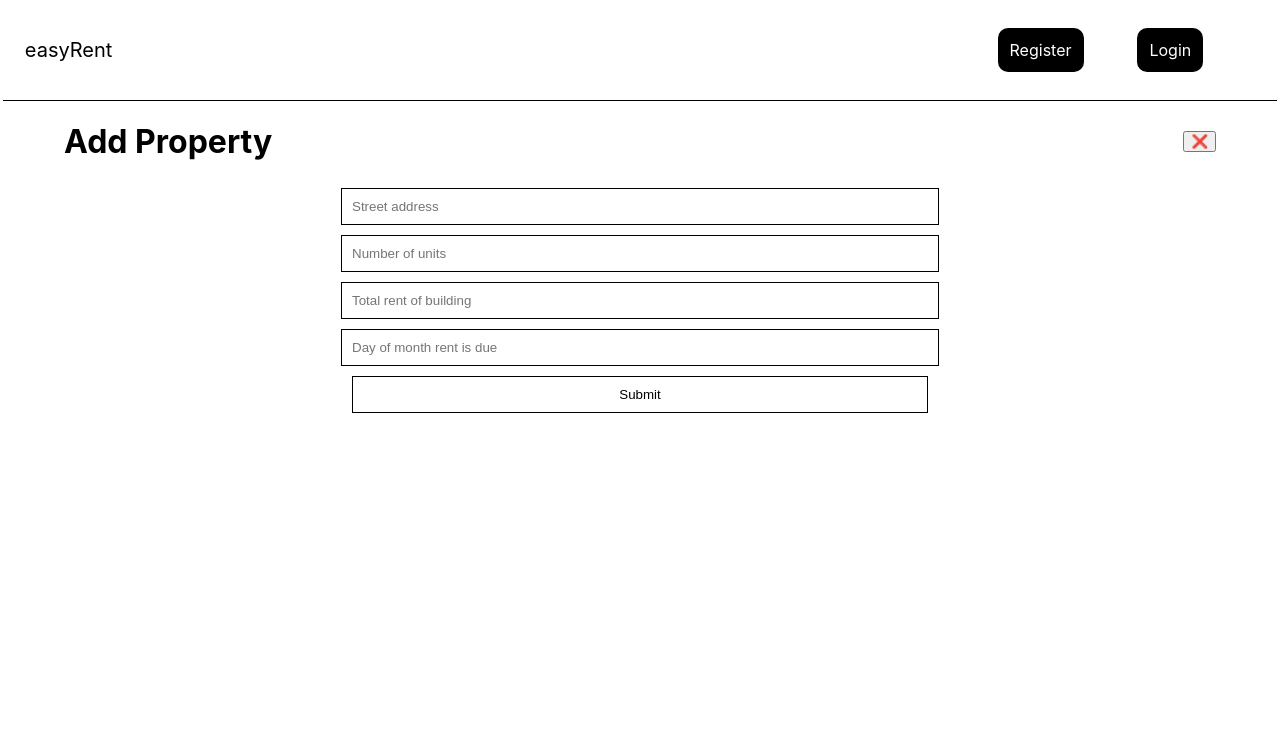
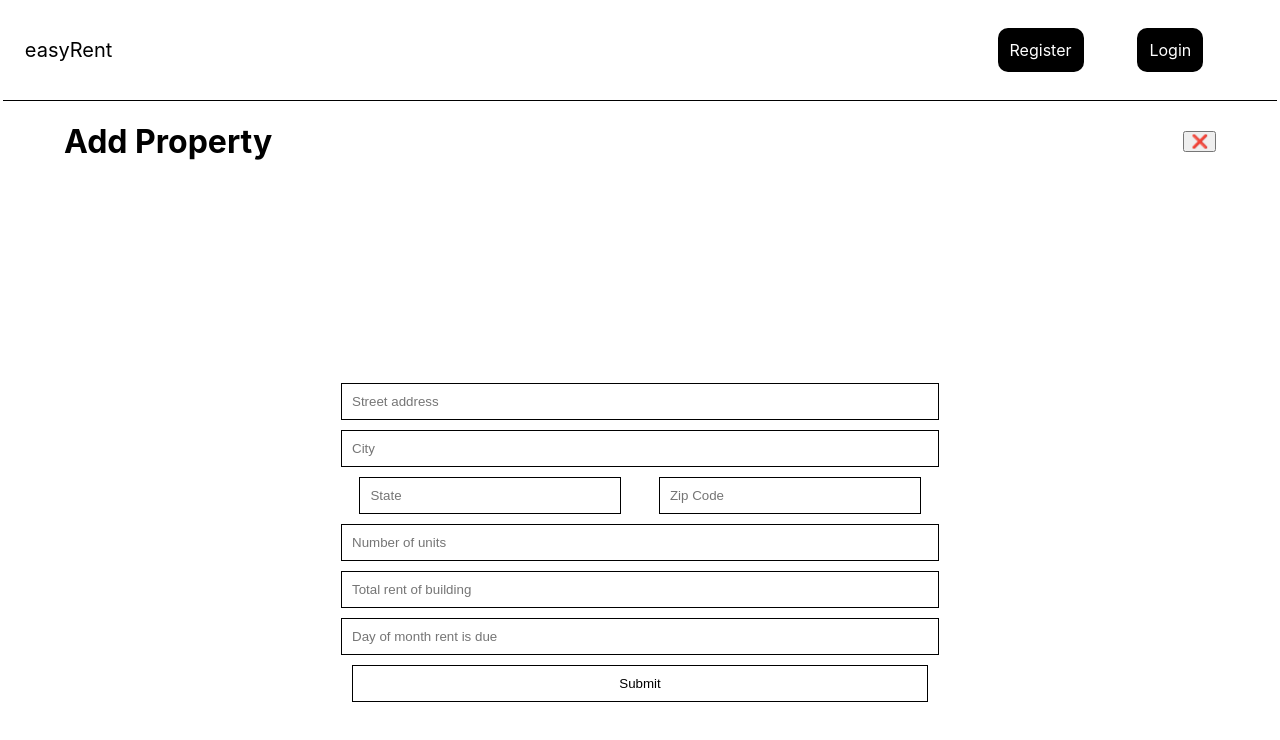
Before and after one commit to matthewhiggins415/easyRentFrontEnd, a React (Create React App) app: page /propertyadd in a window 1280 px wide. Shown: the top 740 px of the page. Built offline with nearby package versions, Linux system fonts and the light colour scheme.

Commit message:
address inputs added to prop add form.

```diff
--- a/src/components/Views/PropertyAdd.js
+++ b/src/components/Views/PropertyAdd.js
@@ -24,9 +24,11 @@ const Form = styled.form`
   width: 90%;
   height: 90vh;
   display: flex;
+  margin: 0 auto;
   flex-direction: column;
-  margin: auto;
-`
+  align-items: center;
+  justify-content: center;
+  `
 
 const Input = styled.input`
   width: 50%;
@@ -47,10 +49,29 @@ const Button = styled.button`
   cursor: pointer;
 `
 
+const ZipContainer = styled.div`
+  width: 52%;
+  margin: 0 auto;
+  display: flex;
+  justify-content: space-between;
+`
+
+const HalfInput = styled.input`
+  width: 40%;
+  padding: 10px;
+  margin: 5px auto;
+  background-color: white;
+  outline: none;
+  border: 1px solid black;
+`
+
 const PropertyAdd = ({ user }) => {
   const { id } = useParams()
 
   const [address, setAddress] = useState('')
+  const [city, setCity] = useState('')
+  const [state, setState] = useState('')
+  const [zip, setZip] = useState()
   const [numOfUnits, setNumOfUnits] = useState()
   const [totalRent, setTotalRent] = useState()
   const [DayRentDue, setDayRentDue] = useState()
@@ -97,6 +118,11 @@ const PropertyAdd = ({ user }) => {
       </HeaderContainer>
       <Form onSubmit={onSubmit}>
         <Input onChange={(e) => setAddress(e.target.value)} value={address} name="address" type="text" placeholder="Street address"/>
+        <Input onChange={(e) => setCity(e.target.value)} value={city} name="city" type="text" placeholder="City"/>
+        <ZipContainer>
+          <HalfInput onChange={(e) => setState(e.target.value)} value={state} name="state" type="text" placeholder="State"/>
+          <HalfInput onChange={(e) => setZip(e.target.value)} value={zip} name="zip" type="number" placeholder="Zip Code"/>
+        </ZipContainer>
         <Input onChange={(e) => setNumOfUnits(e.target.value)} value={numOfUnits} name="numOfUnits" type="number" placeholder="Number of units"/>
         <Input onChange={(e) => setTotalRent(e.target.value)} value={totalRent} name="totalRent" type="number" placeholder="Total rent of building"/>
         <Input onChange={(e) => setDayRentDue(e.target.value)} value={DayRentDue} name="DayRentDue" type="number" placeholder="Day of month rent is due"/>
```
